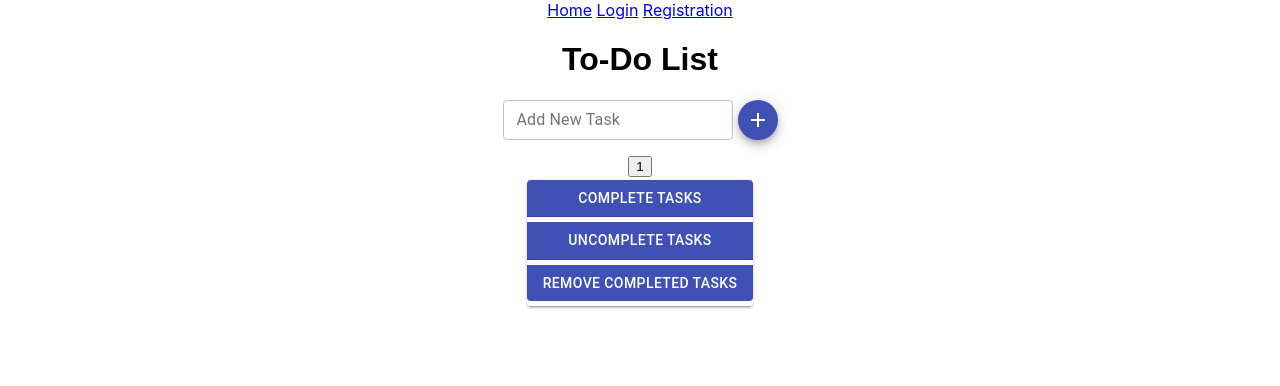
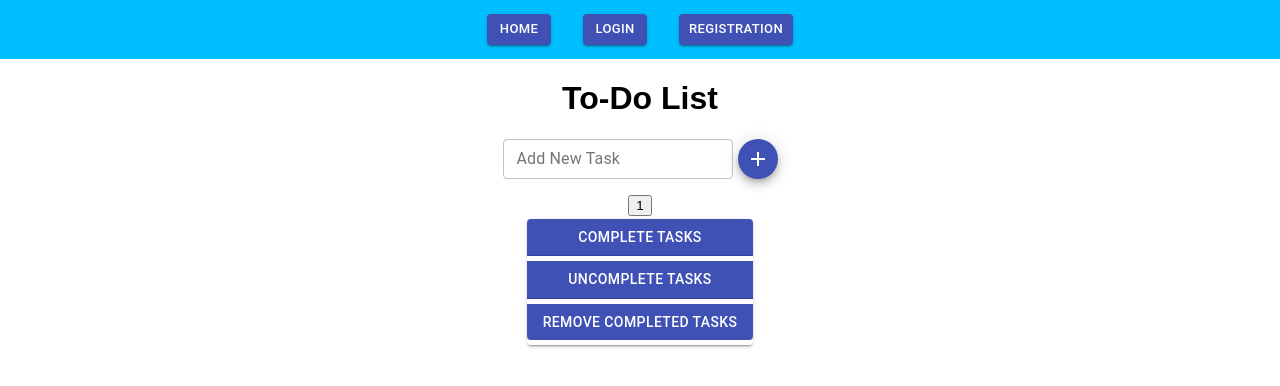
Before and after one commit to elisabedashvili-exceed/to-do-react, a React (Create React App) app: page / in a window 1280 px wide. Shown: the top 386 px of the page. Built offline with nearby package versions, Linux system fonts and the light colour scheme.

Commit message:
header design

```diff
--- a/src/components/header.js
+++ b/src/components/header.js
@@ -1,13 +1,26 @@
 import React, {Component} from 'react';
 import { Link } from 'react-router-dom';
+import Button from '@material-ui/core/Button';
 
 export class Header extends Component {
     render() {
         return (
-            <div>
-                <Link to="/">Home</Link><span> </span>
-                <Link to="/login">Login</Link><span> </span>
-                <Link to="/registration">Registration</Link>
+            <div className="header">
+                <Link className="navButton" to="/">
+                    <Button variant="contained" size="small" color="primary">
+                        Home
+                    </Button>
+                </Link>
+                <Link className="navButton" to="/login">
+                    <Button variant="contained" size="small" color="primary">
+                        Login
+                    </Button>
+                </Link>
+                <Link className="navButton" to="/registration">
+                    <Button variant="contained" size="small" color="primary">
+                        Registration
+                    </Button>
+                </Link>
             </div>
         )
     }
--- a/src/index.css
+++ b/src/index.css
@@ -38,3 +38,12 @@ code {
     flex-direction: column;
     align-items: center;
 }
+
+.navButton {
+  padding: 14px 16px;
+}
+
+.header {
+  padding: 14px 16px;
+  background-color: deepskyblue;
+}
```
